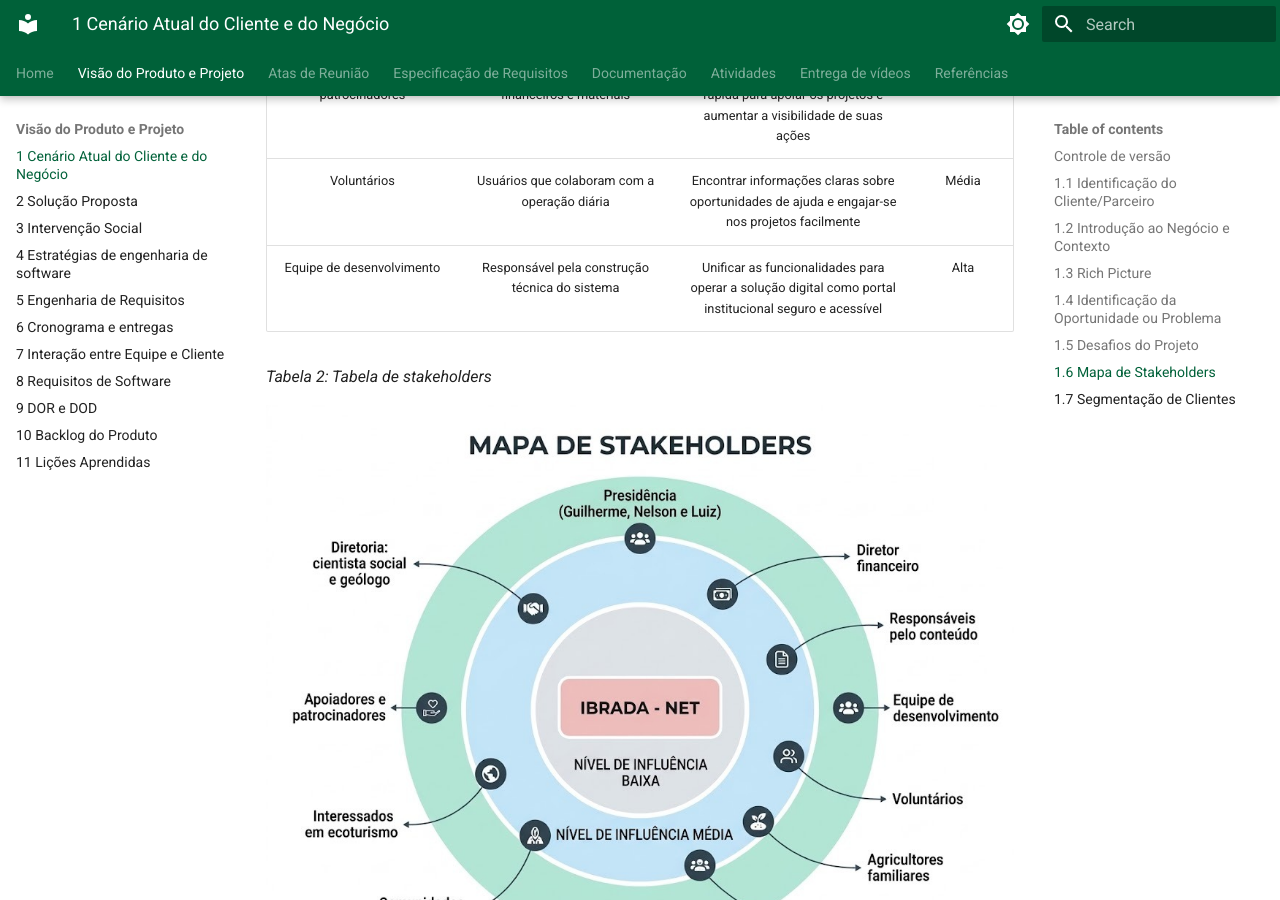
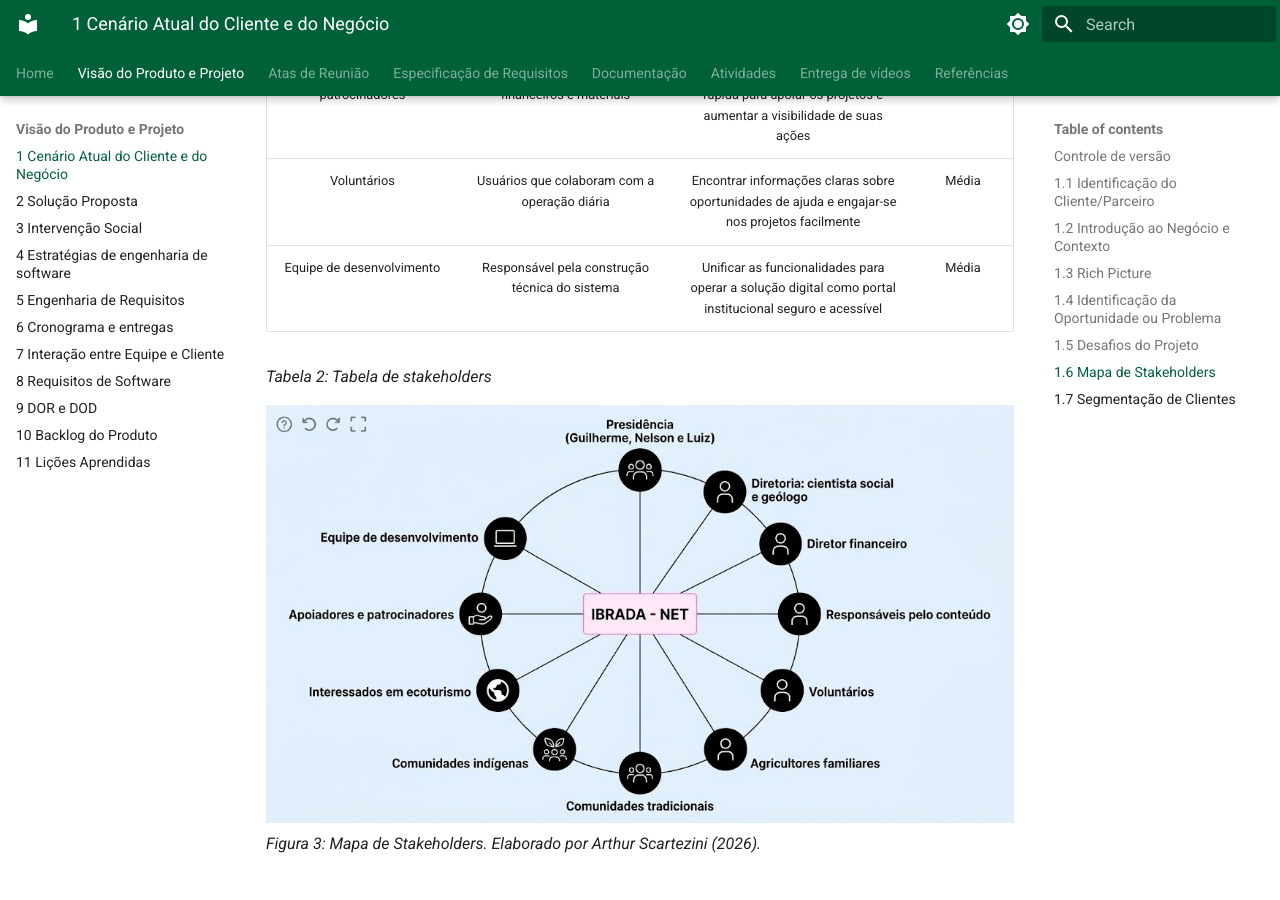
Before and after one commit to mdsreq-fga-unb/REQ-2026.2-T01-IBRADA-NET, an MkDocs documentation site: the page built from docs/documento-visao/1_cenarioAtual.md, in a window 1280 px wide and 900 px high, scrolled down 6150 px. Built offline with MkDocs 1.6.1 and Material for MkDocs 9.7.7, drawn with Linux system fonts in a browser that asks for light colours.

Commit message:
fix: corrige imagem e altera nível de influência da equipe dev para "Média"

```diff
--- a/docs/documento-visao/1_cenarioAtual.md
+++ b/docs/documento-visao/1_cenarioAtual.md
@@ -99,11 +99,11 @@
 | Agricultores familiares | Beneficiários das iniciativas de inclusão socioprodutiva do IBRADA | Obter informações e acesso facilitado às iniciativas de inclusão socioprodutiva | Média |
 | Apoiadores e patrocinadores | Parceiros que injetam recursos financeiros e materiais  | Encontrar informações de forma rápida para apoiar os projetos e aumentar a visibilidade de suas ações | Alta |
 | Voluntários | Usuários que colaboram com a operação diária  | Encontrar informações claras sobre oportunidades de ajuda e engajar-se nos projetos facilmente | Média |
-| Equipe de desenvolvimento | Responsável pela construção técnica do sistema | Unificar as funcionalidades para operar a solução digital como portal institucional seguro e acessível | Alta |
+| Equipe de desenvolvimento | Responsável pela construção técnica do sistema | Unificar as funcionalidades para operar a solução digital como portal institucional seguro e acessível | Média |
 
 *Tabela 2: Tabela de stakeholders*
 
-![ Mapa de Stakeholders](../assets/mapa-de-stakeholders.jpg)
+![ Mapa de Stakeholders](../assets/mapaDeStakeholders.jpg)
 *Figura 3:  Mapa de Stakeholders. Elaborado por Arthur Scartezini (2026).*
 
 ## 1.7 Segmentação de Clientes
```
Also changed, not shown: docs/assets/mapaDeStakeholders.jpg (added).
